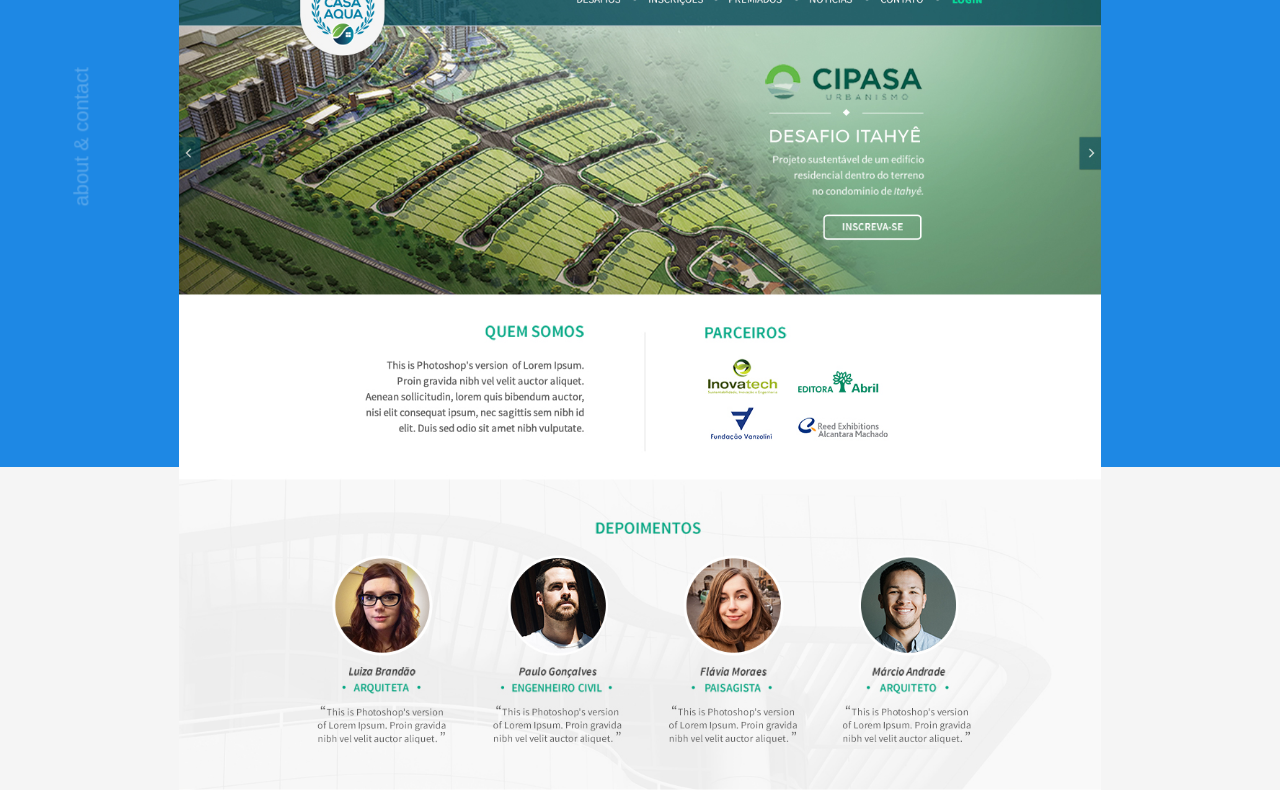
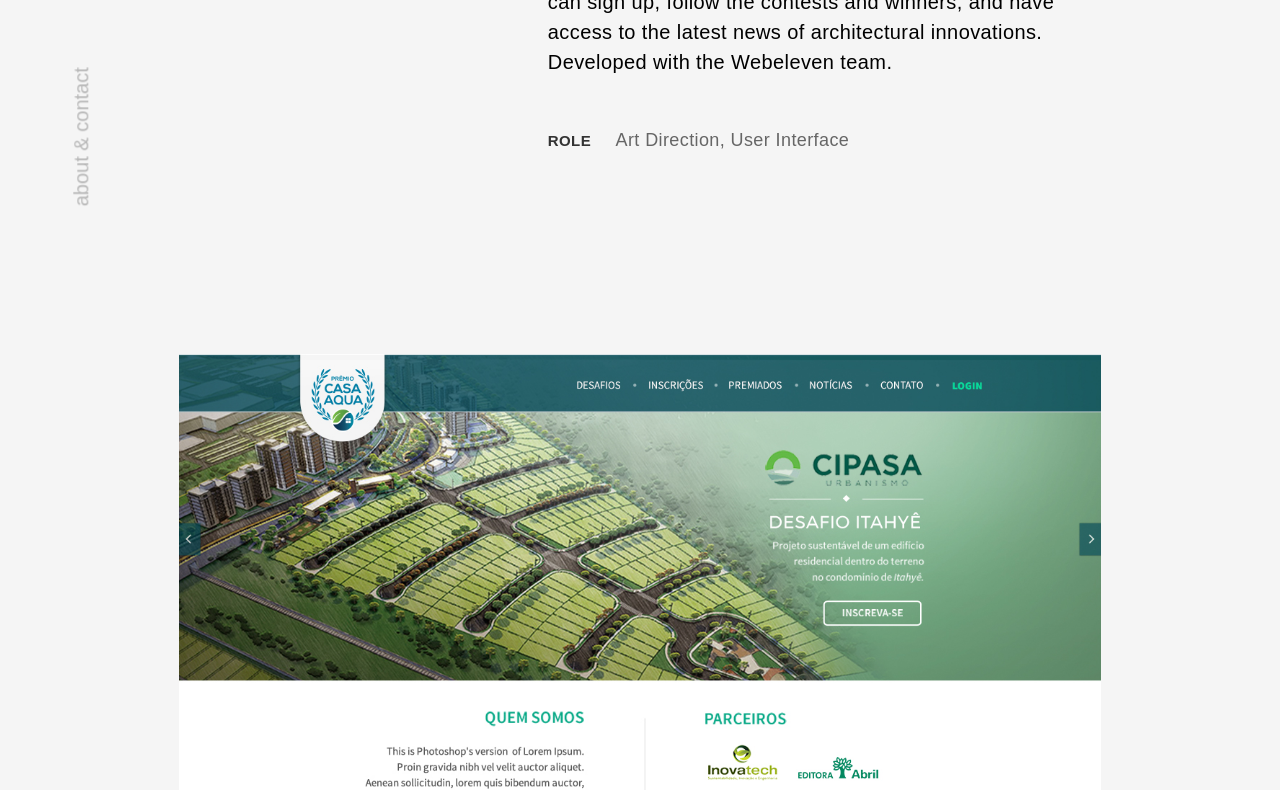
Before and after one commit to katialibanio/katialibanio.github.io, a plain HTML site: page project-aqua.html in a window 1280 px wide. Shown: the part 293-1083 px from the top of the page. Drawn offline with nearby package versions, Linux system fonts and the light colour scheme; a web font is replaced by a local one.

Commit message:
css right

```diff
--- a/project-aqua.html
+++ b/project-aqua.html
@@ -22,7 +22,7 @@
 	<meta property="og:type" content="website" />
 	<meta property="og:locale" content="en_US" />
 	<link href="https://fonts.googleapis.com/css?family=Muli:400,600,700|Noto+Serif:700" rel="stylesheet">
-	<link rel="stylesheet" type="text/css" href="main.css">
+	<link rel="stylesheet" type="text/css" href="project-style.css">
 	<script src="https://ajax.googleapis.com/ajax/libs/jquery/3.2.1/jquery.min.js"></script>
 	<script src="js/script.js"></script>
 
```
